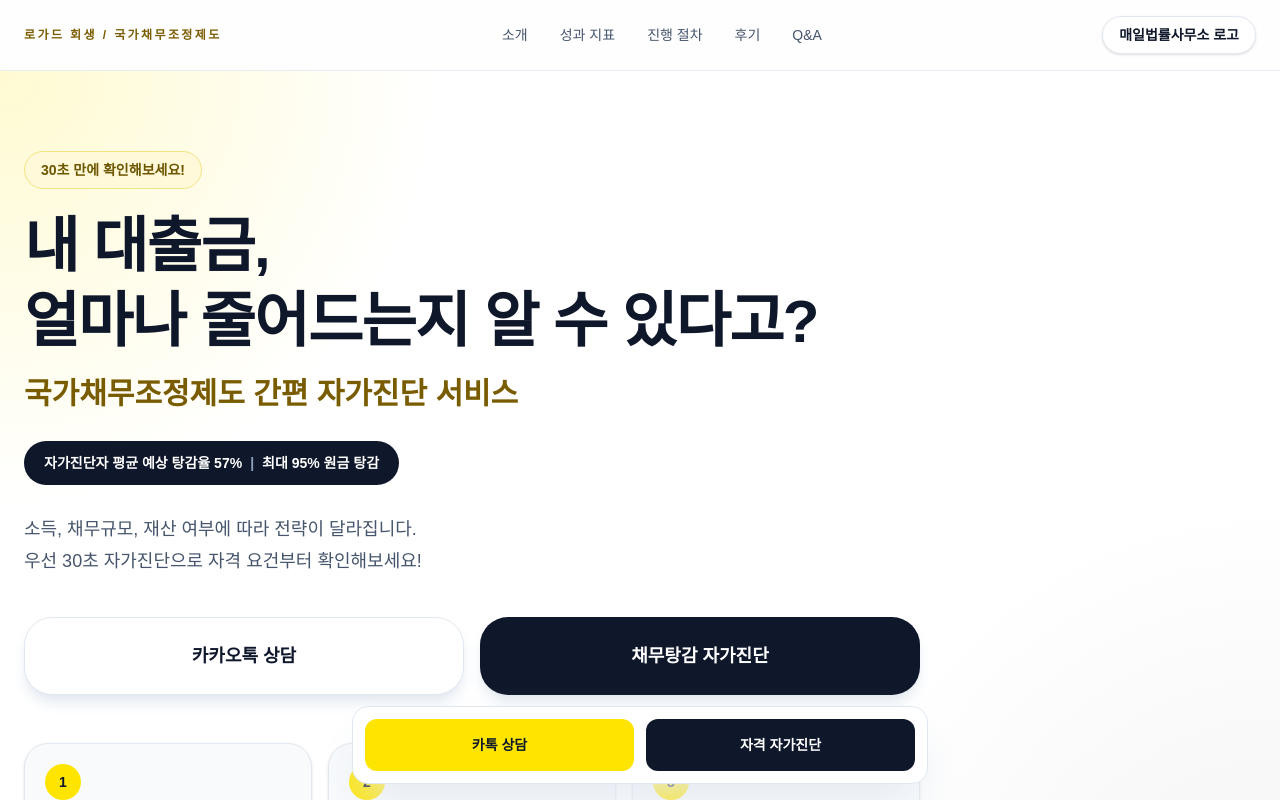
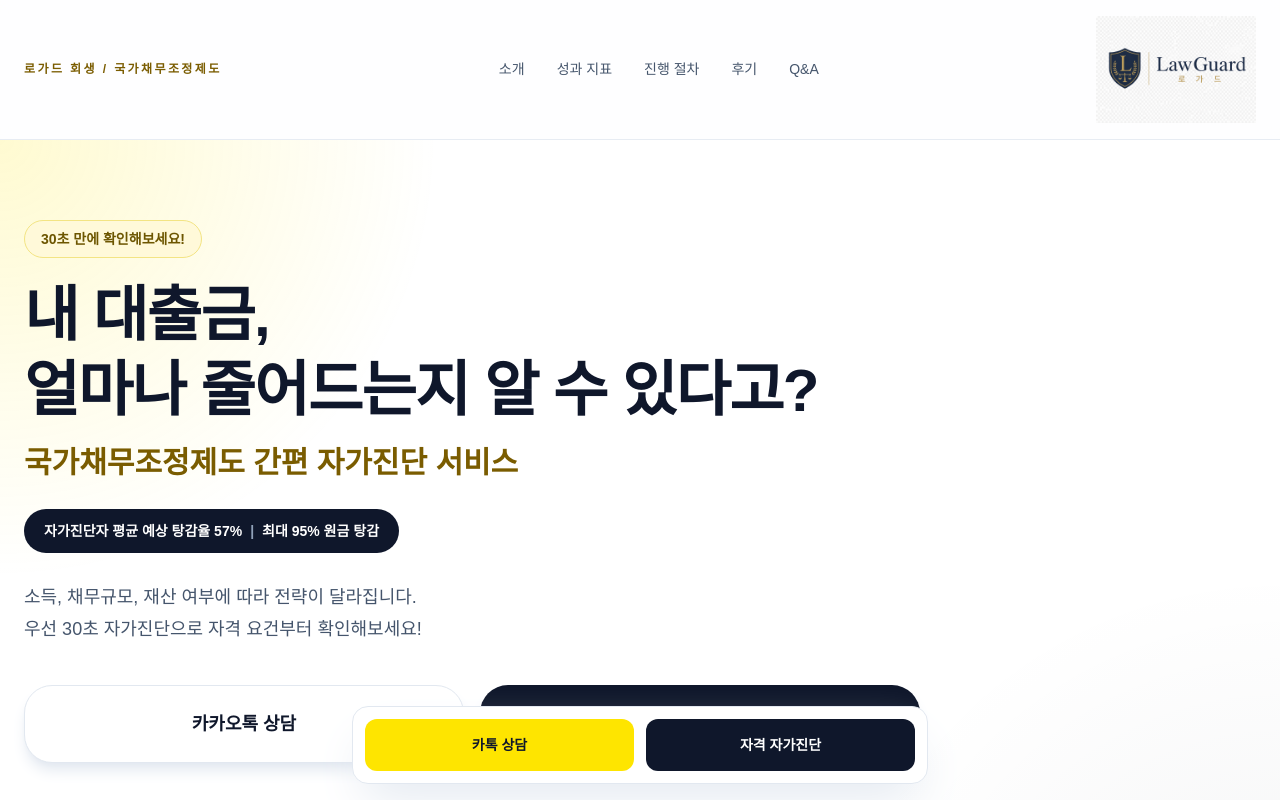
Before and after one commit to doublestone2/landing1, a Next.js app: page / in a window 1280 px wide. Shown: the top 800 px of the page. Built offline with nearby package versions, Linux system fonts and the light colour scheme.

Commit message:
로고 수정

```diff
--- a/app/page.js
+++ b/app/page.js
@@ -547,8 +547,12 @@ export default function Page() {
               <a href="#faq" className="hover:text-slate-900">Q&A</a>
             </nav>
 
-            <div className="rounded-full border border-slate-200 bg-white px-4 py-2 text-sm font-bold text-slate-900 shadow-sm">
-              매일법률사무소 로고
+            <div className="flex items-center justify-end">
+               <img
+                  src="/head/head01.jpg"
+                   alt="매일법률사무소 로고"
+                   className="w-[160px] h-auto object-contain"
+               />
             </div>
           </div>
         </header>
```
Also changed, not shown: public/head/head01.jpg (added).
